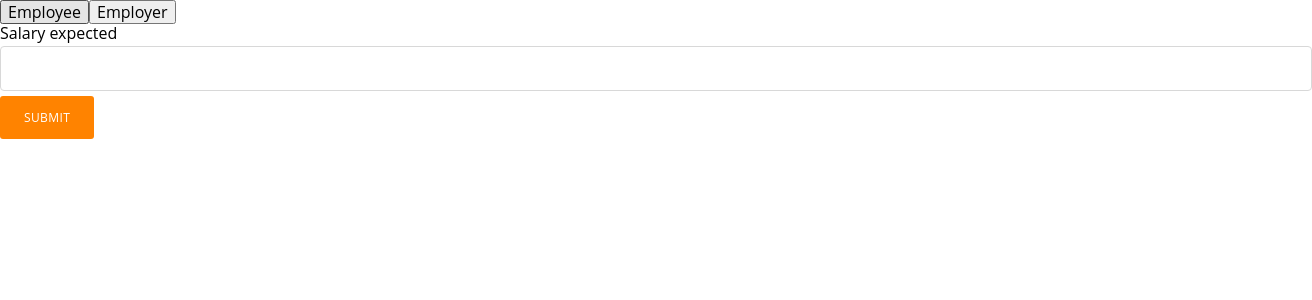
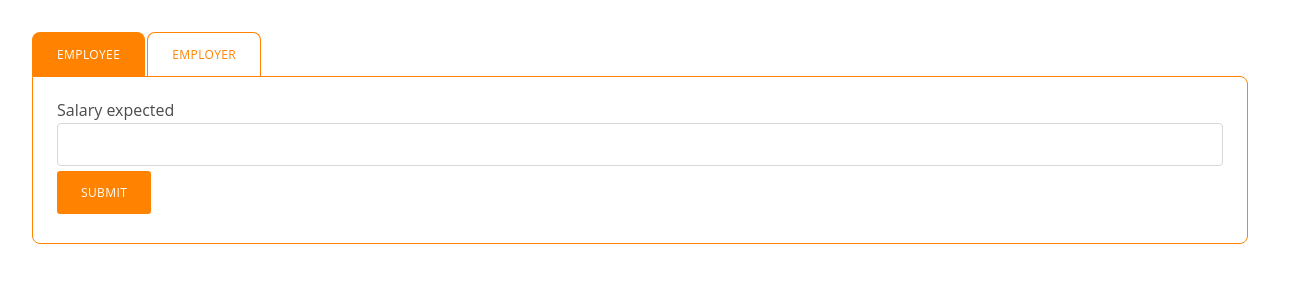
Before and after one commit to rr235/negotiation-app-client, a React app: page / in a window 1280 px wide. Shown: the top 300 px of the page, 1312 px wide, since content can reach past the window. Built offline with nearby package versions, Linux system fonts and the light colour scheme.

Commit message:
chore: added some styles

```diff
--- a/src/components/atoms/tabs/Tabs.jsx
+++ b/src/components/atoms/tabs/Tabs.jsx
@@ -1,5 +1,6 @@
 import React, { useState } from 'react';
 import { arrayOf, node, string } from 'prop-types';
+import styles from './tabs.styles.scss';
 
 const Tabs = ({ children, id }) => {
   const [activeIndex, setActiveIndex] = useState(0);
@@ -9,19 +10,23 @@ const Tabs = ({ children, id }) => {
   return (
     <div>
       <div role="tablist">
-        {children.map((child, index) => (
+        {children.map((child, index) => {
+          const isActive = activeIndex === index;
+          return (
             <button
               type="button"
               role="tab"
               id={`${id}-tab-${index}`}
               aria-controls={`${id}-panel-${index}`}
-            aria-selected={activeIndex === index}
-            tabIndex={activeIndex === index ? 0 : -1}
+              aria-selected={isActive}
+              tabIndex={isActive ? 0 : -1}
               onClick={() => onClick(index)}
+              className={`${styles.tab} ${isActive ? styles.active : ''}`}
             >
               {child.props.tabName}
             </button>
-        ))}
+          );
+        })}
       </div>
       {children.map((child, index) => (
         <div
@@ -30,6 +35,7 @@ const Tabs = ({ children, id }) => {
           aria-labelledby={`${id}-tab-${index}`}
           tabIndex={0}
           hidden={activeIndex !== index}
+          className={styles.tabPanel}
         >
           {child}
         </div>
--- /dev/null
+++ b/src/components/atoms/tabs/tabs.styles.scss
@@ -0,0 +1,32 @@
+$main-color: #ff8300;
+$secondary-color: #fff;
+$border-radius: 8px;
+
+.tab {
+  background-color: $secondary-color;
+  color: $main-color;
+  font-size: 0.75rem;
+  letter-spacing: 0.4px;
+  line-height: 1.45;
+  text-align: center;
+  text-transform: uppercase;
+  border-radius: $border-radius $border-radius 0 0;
+  padding: 0.8125rem 1.5rem;
+  cursor: pointer;
+  border: 1px solid $main-color;
+  border-bottom-width: 0;
+  -webkit-transition: all 0.25s ease;
+  transition: all 0.25s ease;
+  margin-right: 2px;
+
+  &.active {
+    background-color: $main-color;
+    color: $secondary-color;
+  }
+}
+
+.tabPanel {
+  padding: 1.5rem;
+  border: 1px solid $main-color;
+  border-radius: 0 $border-radius $border-radius;
+}
--- a/src/components/templates/main/Main.jsx
+++ b/src/components/templates/main/Main.jsx
@@ -1,12 +1,19 @@
 import React from 'react';
 import InputForm from '../../atoms/inputForm';
 import Tabs from '../../atoms/tabs';
+import styles from './main.styles.scss';
 
 const Main = () => (
-  <Tabs id="negotiationTab">
-    <InputForm label="Salary expected" id="expectedSalary" tabName="Employee" />
-    <InputForm label="Offered Salary" id="offeredSalary" tabName="Employer" />
-  </Tabs>
+  <div className={styles.main}>
+    <Tabs id="negotiationTab">
+      <InputForm
+        label="Salary expected"
+        id="expectedSalary"
+        tabName="Employee"
+      />
+      <InputForm label="Offered Salary" id="offeredSalary" tabName="Employer" />
+    </Tabs>
+  </div>
 );
 
 export default Main;
--- /dev/null
+++ b/src/components/templates/main/main.styles.scss
@@ -0,0 +1,3 @@
+.main {
+  margin: 2rem;
+}
--- a/src/template.html
+++ b/src/template.html
@@ -15,6 +15,10 @@
       html,
       body {
         font-family: Open Sans, sans-serif;
+        color: rgb(75, 75, 75);
+      }
+      body * {
+        box-sizing: border-box;
       }
     </style>
   </head>
```
Lines whose indentation alone changed are shown as unchanged.
